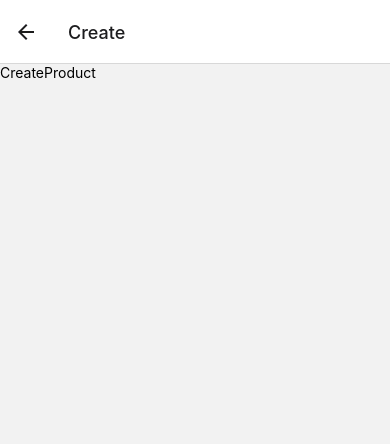
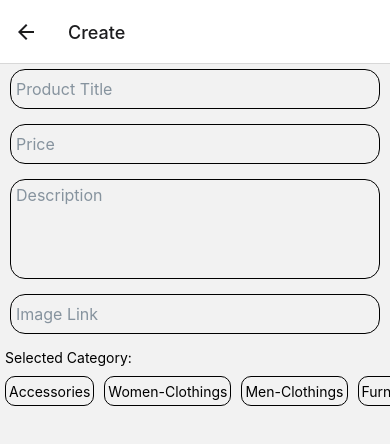
Before and after one commit to balpa/berkeAltiparmak-reactnative, a React Native app: screen /Create in a window 390 px wide. Shown: the top 444 px of the page. Built offline with nearby package versions, Linux system fonts and the light colour scheme.

Commit message:
create product page

```diff
--- a/package.json
+++ b/package.json
@@ -9,6 +9,7 @@
     "web": "expo start --web"
   },
   "dependencies": {
+    "@react-navigation/native": "^6.0.13",
     "@react-navigation/native-stack": "^6.9.0",
     "expo": "~46.0.13",
     "expo-status-bar": "~1.4.0",
--- a/pages/CreateProduct.tsx
+++ b/pages/CreateProduct.tsx
@@ -1,12 +1,95 @@
-import { View, Text } from 'react-native'
-import React from 'react'
+import { View, Text, StyleSheet, ScrollView, TouchableOpacity, TextInputChangeEventData } from 'react-native'
+import { Input } from 'react-native-elements'
+import React, { useState, useEffect } from 'react'
+import { NativeSyntheticEvent } from 'react-native'
 
 const CreateProduct = () => {
+  //category selector could be done with comps
+
+  const [productTitle, setProductTitle] = useState<string>('')
+  const [productPrice, setProductPrice] = useState<number>(0)
+  const [productDescription, setProductDescription] = useState('')
+  const [productImageLink, setProductImageLink] = useState('')
+  const [selectedCategory, setSelectedCategory] = useState('')
+
   return (
-    <View>
-      <Text>CreateProduct</Text>
+    <View style={styles.container}>
+      <Input
+        placeholder='Product Title'
+        value={productTitle}
+        inputContainerStyle={{ borderBottomWidth: 0 }}
+        style={styles.textInput}
+        autoCompleteType
+        onChangeText={(text: string) => setProductTitle(text)}
+      />
+      <Input
+        keyboardType='numeric'
+        placeholder='Price'
+        inputContainerStyle={{ borderBottomWidth: 0 }}
+        style={styles.textInput}
+        autoCompleteType
+        onChange={(e: NativeSyntheticEvent<TextInputChangeEventData>) => setProductPrice(e.nativeEvent.target)}
+      />
+      <Input
+        placeholder='Description'
+        multiline={true}
+        inputContainerStyle={{ borderBottomWidth: 0 }}
+        style={[styles.textInput, { height: 100 }]}
+        autoCompleteType
+      />
+      <Input
+        placeholder='Image Link'
+        inputContainerStyle={{ borderBottomWidth: 0 }}
+        style={styles.textInput}
+        autoCompleteType
+      />
+      <Text style={{ padding: 5 }}>
+        Selected Category: {selectedCategory}
+      </Text>
+      <ScrollView horizontal={true}>
+        <TouchableOpacity style={styles.categorySelector}>
+          <Text>Accessories</Text>
+        </TouchableOpacity>
+        <TouchableOpacity style={styles.categorySelector}>
+          <Text>Women-Clothings</Text>
+        </TouchableOpacity>
+        <TouchableOpacity style={styles.categorySelector}>
+          <Text>Men-Clothings</Text>
+        </TouchableOpacity>
+        <TouchableOpacity style={styles.categorySelector}>
+          <Text>Furnitures</Text>
+        </TouchableOpacity>
+        <TouchableOpacity style={styles.categorySelector}>
+          <Text>Electronics</Text>
+        </TouchableOpacity>
+      </ScrollView>
     </View>
   )
 }
 
 export default CreateProduct
+
+const styles = StyleSheet.create({
+  container: {
+    width: '100%',
+    height: '100%',
+  },
+  textInput: {
+    width: 50,
+    height: 25,
+    borderWidth: 1,
+    borderRadius: 15,
+    padding: 5,
+    marginTop: 5,
+    fontSize: 16
+  },
+  categorySelector: {
+    height: 30,
+    borderWidth: 1,
+    borderRadius: 10,
+    justifyContent: 'center',
+    alignItems: 'center',
+    margin: 5,
+    padding: 3
+  }
+})
--- a/pages/Home.tsx
+++ b/pages/Home.tsx
@@ -5,15 +5,15 @@ import FilterMenuItem from '../components/FilterMenuItem'
 import { Icon, Button } from 'react-native-elements'
 
 
-const Home = () => {
+const Home = ({ navigation }: any) => {
   //todo: menuFilter will be scrollable
 
   const searchProduct = () => {
     console.log('search button pressed')
   }
 
-  const createProductFunction = () => {
-    console.log('create prod button pressed')
+  const goToCreateProductPage = () => {
+    navigation.navigate('Create')
   }
 
   return (
@@ -36,7 +36,8 @@ const Home = () => {
           contentContainerStyle={styles.filterMenuScrollView}>
           <FilterMenuItem filterName={'All'} isSelected={false} />
           <FilterMenuItem filterName={'Accessories'} isSelected={false} />
-          <FilterMenuItem filterName={'Women-Clothing'} isSelected={false} />
+          <FilterMenuItem filterName={'Womens-Clothing'} isSelected={false} />
+          <FilterMenuItem filterName={'Mens-Clothing'} isSelected={false} />
           <FilterMenuItem filterName={'Furnitures'} isSelected={false} />
           <FilterMenuItem filterName={'Electronics'} isSelected={false} />
         </ScrollView>
@@ -53,7 +54,7 @@ const Home = () => {
       </ScrollView>
       <TouchableOpacity
         style={styles.createButtonContainer}
-        onPress={() => createProductFunction()}>
+        onPress={() => goToCreateProductPage()}>
         <Icon
           iconStyle={{ fontSize: 40 }}
           name='add'
```
Also changed, not shown: 1 other file (tests, documents, lock files or other folders).
